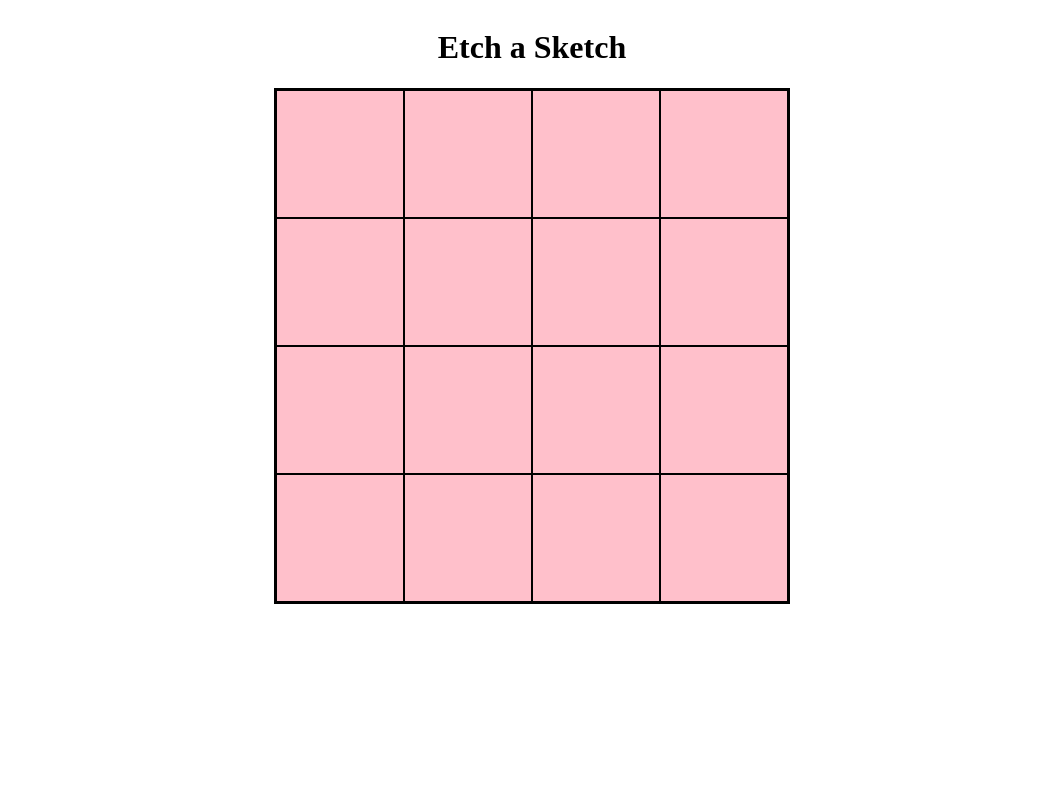
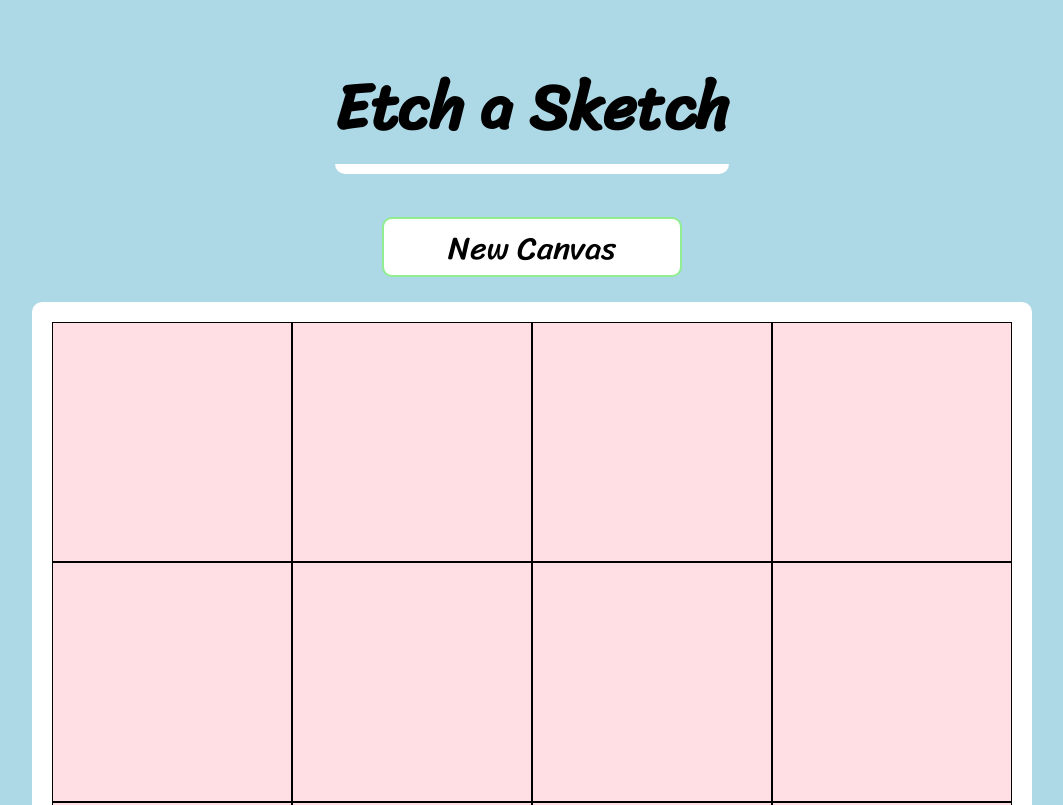
Before and after one commit to paweljm/Etch-a-sketch, a plain HTML site: page index.html in a window 1280 px wide. Shown: the top 805 px of the page, without its empty margins (108-1171 px from the left). Drawn offline with Linux system fonts and the light colour scheme.

Commit message:
Added random colour on mouseover. Made aesthetic changes to the project

```diff
--- a/index.html
+++ b/index.html
@@ -3,23 +3,50 @@
     <head>
         <title>Etch a Sketch</title>
         <link rel="stylesheet" href="style.css" type="text/css">
+        <link href="https://fonts.googleapis.com/css2?family=Handlee&display=swap" rel="stylesheet">
+        <link href="https://fonts.googleapis.com/css2?family=Sriracha&display=swap" rel="stylesheet">
     </head>
     <body>
         <h1>Etch a Sketch</h1>
+        <button id="new-canvas">New Canvas</button>
         <div class="container"></div>
         <script>
             const container = document.querySelector('.container');
-            for (let i = 0; i < 16; i++){
-                let div = document.createElement('div');
-                div.classList.add("square");
-                container.appendChild(div);
+            function randomNum(num) {
+                return Math.floor(Math.random()*num);
             }
-            allDivs = container.querySelectorAll('div');
+            function randomColor(){
+                let r = randomNum(255);
+                let g = randomNum(255);
+                let b = randomNum(255);
+                return "rgb(" + r + "," + g + "," + b + ")";
+            }
+
+            function createCanvas(noSq = 16){
+                for (let i = 0; i < noSq; i++){
+                    let div = document.createElement('div');
+                    div.classList.add("square");
+                    div.style.height = (960/(Math.sqrt(noSq))+"px");
+                    div.style.width = (960/(Math.sqrt(noSq))+"px");
+                    div.classlist
+                    container.appendChild(div);
+                }
+                const allDivs = container.querySelectorAll('div');
             allDivs.forEach(div => {
                 div.addEventListener("mouseenter", () => {
-                    div.style.backgroundColor= 'blue';
+                    div.style.backgroundColor= randomColor();
                 })
             })
+             }
+            createCanvas(16);
+            const resetButton = document.querySelector('#new-canvas');
+            resetButton.addEventListener("click", (e) => {
+                container.innerHTML='';
+                let usrSq = prompt("please enter a square number for a new canvas:", "16");
+                usrSq = parseInt(usrSq,10);
+                createCanvas(usrSq);
+            })
+
         </script>
     </body>
 </html>
--- a/style.css
+++ b/style.css
@@ -1,15 +1,15 @@
 .container {
-    display: grid;
-    grid-template-columns: repeat(4, 1fr);
-    grid-template-rows: repeat(4, 1fr);
-    border: 2px solid black;
-    width: 40vw;
-    height: 40vw;
+    display: flex;
+    border: 20px solid white;
+    border-radius: 10px;
+    width: 960px;
+    height: 960px;
+    flex-wrap: wrap;
+    align-items: flex-start;
+    overflow: hidden;
 }
 .square {
-    width: 10vw;
-    height: 10vw;
-    background-color: pink;
+    background-color: rgb(255, 222, 228);
     border: 1px solid black;
     box-sizing: border-box;
 }
@@ -17,4 +17,22 @@ body {
     display: flex;
     flex-direction: column;
     align-items: center;
+    background-color: lightblue;
 }
+h1 {
+    font-family: 'Sriracha', cursive;
+    font-size: 4rem;
+    border-bottom: white 10px solid;
+    border-radius: 10px;
+}
+button {
+    width: 300px;
+    height: 50px;
+    margin-bottom: 25px;
+    background-color: white;
+    font-family: 'Sriracha', cursive;
+    padding-bottom: 55px;;
+    font-size: 2rem;
+    border: 2px lightgreen solid;
+    border-radius: 10px;
+}
```
